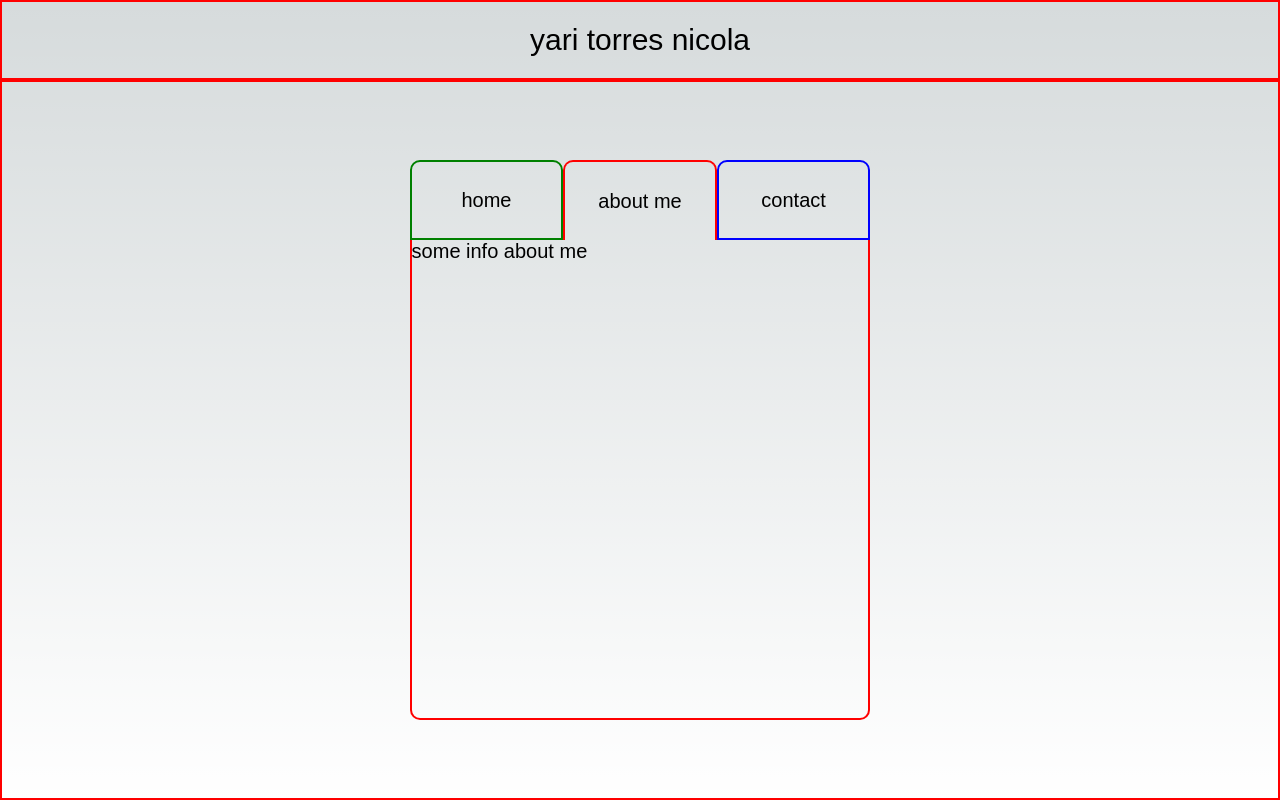
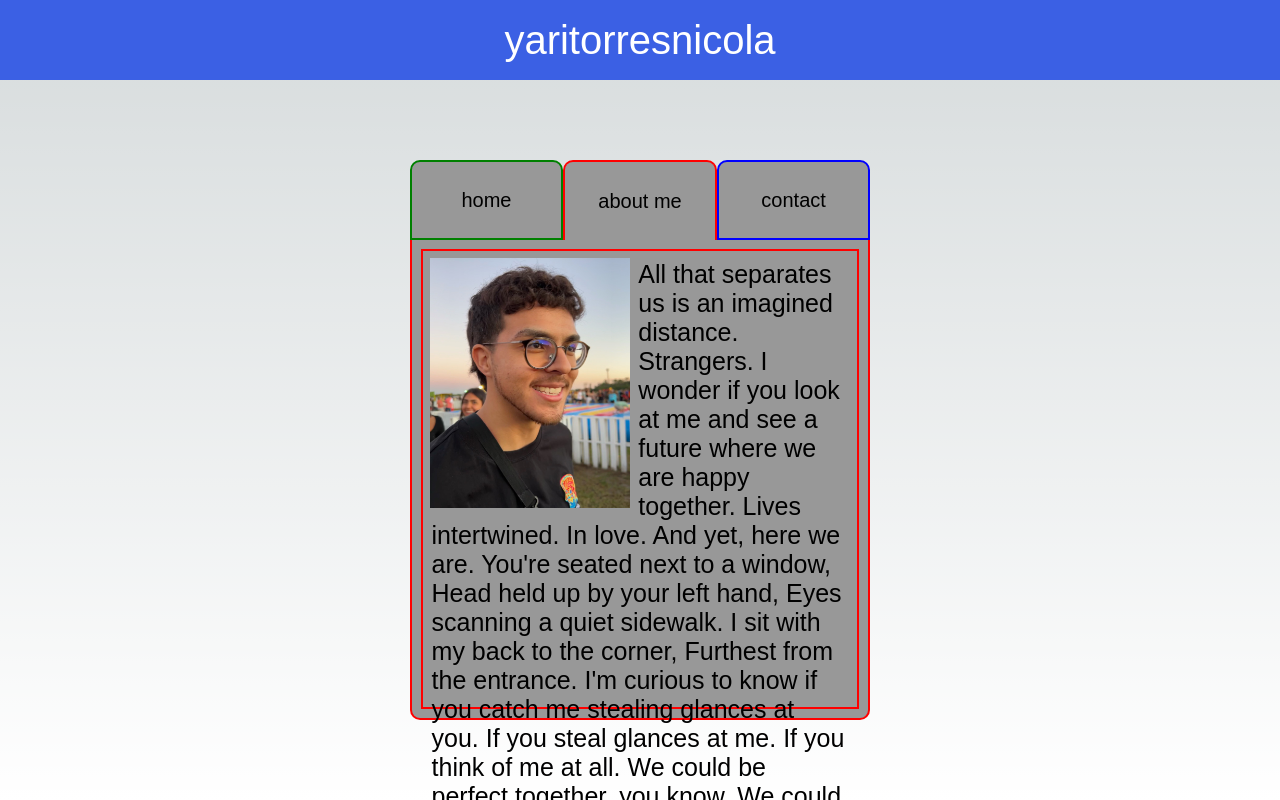
Before and after one commit to yaritorres/portfolio, a Next.js app: page / in a window 1280 px wide. Both pictures are taken after a click on the element "about me". Built offline with nearby package versions, Linux system fonts and the light colour scheme.

Commit message:
removed redundant container for tabs and adjusted css to return tabs to proper size. created new css classes for tabs and bodies to make styling easier. placeholder text used for about section, will edit later. experimenting with color palette for portfolio

```diff
--- a/app/components/Navbar.tsx
+++ b/app/components/Navbar.tsx
@@ -3,7 +3,9 @@ import styles from '../styles/navbar.module.css';
 export default function Navbar() {
   return (
     <div className={styles.navbar}>
-      yari torres nicola
+      <div className={styles.nameContainer}>
+        <p>yari</p> <p>torres</p> <p>nicola</p>
+      </div>
     </div>
   )
 }
--- a/app/components/TabMatrix.tsx
+++ b/app/components/TabMatrix.tsx
@@ -18,36 +18,66 @@ export default function TabMatrix() {
     <div className={styles.matrixContainer}>
       <div className={styles.headerContainer}>
         <div
-          className={styles.homeHeader}
+          className={`${styles.homeHeader} ${styles.tabHeader}`}
           onClick={() => setActiveTab('home')}
           style={{borderBottom: activeTab === 'home' ? 'none' : 'green solid 2px'}}
         >
           <span>home</span>
         </div>
         <div
-          className={styles.aboutHeader}
+          className={`${styles.aboutHeader} ${styles.tabHeader}`}
           onClick={() => setActiveTab('about')}
           style={{borderBottom: activeTab === 'about' ? 'none' : 'red solid 2px'}}
         >
           <span>about me</span>
         </div>
         <div
-          className={styles.contactHeader}
+          className={`${styles.contactHeader} ${styles.tabHeader}`}
           onClick={() => setActiveTab('contact')}
           style={{borderBottom: activeTab === 'contact' ? 'none' : 'blue solid 2px'}}
         >
           <span>contact</span>
         </div>
       </div>
-      <div className={styles.tabContainer}>
-        <div className={styles.homeBody} style={homeTabStyles}>
-          <p>hello it me</p>
+      <div className={styles.tabsContainer}>
+        <div className={`${styles.homeBody} ${styles.tabBody}`} style={homeTabStyles}>
+          <p className={styles.bodyText}> we're home baybee </p>
         </div>
-        <div className={styles.aboutBody} style={aboutTabStyles}>
-          <p>some info about me</p>
+        <div className={`${styles.aboutBody} ${styles.tabBody}`} style={aboutTabStyles}>
+          <img src='../yari.jpeg' height={250} width={200} className={styles.aboutImage} />
+          <p className={styles.bodyText}>
+            All that separates us is an imagined distance.
+
+            Strangers.
+
+            I wonder if you look at me and see a future where we are happy together.
+
+            Lives intertwined. In love.
+
+            And yet, here we are.
+            You&apos;re seated next to a window,
+            Head held up by your left hand,
+            Eyes scanning a quiet sidewalk.
+
+            I sit with my back to the corner,
+            Furthest from the entrance.
+
+            I&apos;m curious to know if you catch me stealing glances at you.
+            If you steal glances at me.
+            If you think of me at all.
+
+            We could be perfect together, you know.
+            We could know each other better than anyone.
+
+            Share everything.
+            Live and die together.
+
+            I know I&apos;m being foolish, so,
+            I leave our life behind when I get up.
+          </p>
         </div>
-        <div className={styles.contactBody} style={contactTabStyles}>
-          <p>contact me!</p>
+        <div className={`${styles.contactBody} ${styles.tabBody}`} style={contactTabStyles}>
+          <p className={styles.bodyText}> contact me! </p>
         </div>
       </div>
     </div>
--- a/app/styles/navbar.module.css
+++ b/app/styles/navbar.module.css
@@ -1,5 +1,5 @@
 .navbar {
-  border: red solid 2px;
+  background-color: #3B60E4;
   max-width: 100vw;
   width: 100vw;
   height: 10vh;
@@ -8,5 +8,17 @@
   justify-content: center;
   align-items: center;
   font-family: 'Atkinson Hyperlegible', sans-serif;
-  font-size: 30px;
+  font-size: 40px;
+  color: white;
 }
+
+.nameContainer {
+  display: flex;
+  justify-content: center;
+  width: 40%;
+}
+
+@keyframes expand {
+  0% {justify-content: center;}
+  100% {justify-content: space-between;}
+}
--- a/app/styles/tabMatrix.module.css
+++ b/app/styles/tabMatrix.module.css
@@ -1,7 +1,6 @@
 .matrixContainer {
   min-width: 100%;
   min-height: 90vh;
-  border: red solid 2px;
   display: flex;
   flex-direction: column;
   justify-content: center;
@@ -11,11 +10,6 @@
 .headerContainer {
   display: flex;
   flex-direction: row;
-}
-
-.tabContainer {
-  height: 60vh;
-  width: 36vw;
 }
 
 .homeHeader {
@@ -38,9 +32,17 @@
   border: green solid 2px;
   border-top: none;
   border-radius: 0px 0px 10px 10px;
+  height: 60vh;
+  width: 36vw;
+  padding: 2%;
+}
+
+.bodyText {
+  border: red solid 2px;
   height: 100%;
   font-family: 'Atkins Hyperlegible', sans-serif;
-  font-size: 20px;
+  font-size: 25px;
+  padding: 2%;
 }
 
 .aboutHeader {
@@ -57,15 +59,19 @@
 }
 
 .aboutBody {
-  display: flex;
   align-items: center;
   justify-content: center;
   border: red solid 2px;
   border-top: none;
   border-radius: 0px 0px 10px 10px;
-  height: 100%;
-  font-family: 'Atkins Hyperlegible', sans-serif;
-  font-size: 20px;
+  height: 60vh;
+  width: 36vw;
+  padding: 2%;
+}
+
+.aboutImage {
+  float: left;
+  margin: 2%;
 }
 
 .contactHeader {
@@ -89,7 +95,15 @@
   border: blue solid 2px;
   border-top: none;
   border-radius: 0px 0px 10px 10px;
-  height: 100%;
-  font-family: 'Atkins Hyperlegible', sans-serif;
-  font-size: 20px;
+  height: 60vh;
+  width: 36vw;
+  padding: 2%;
 }
+
+.tabBody {
+  background-color: rgb(152, 152, 152);
+}
+
+.tabHeader {
+  background-color: rgb(152, 152, 152);
+}
```
Also changed, not shown: public/yari.jpeg (added).
